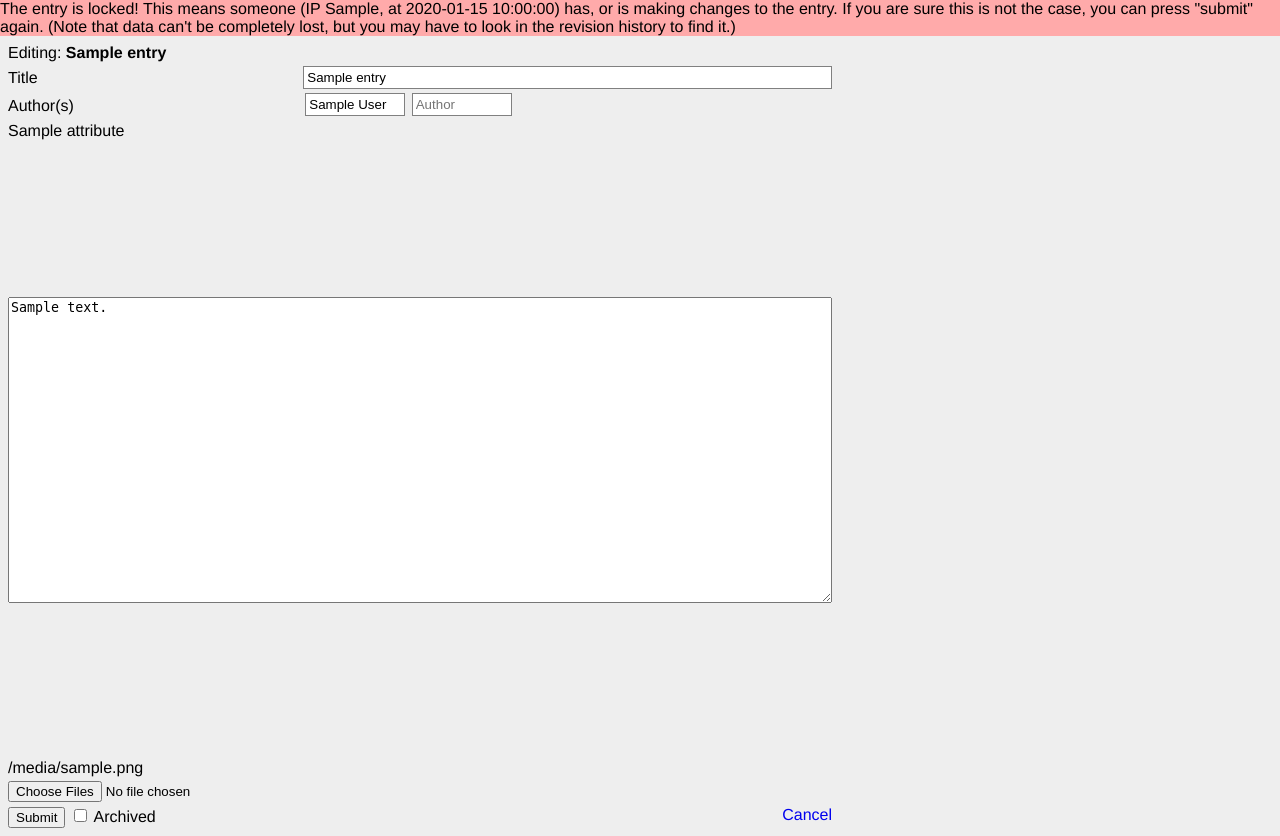
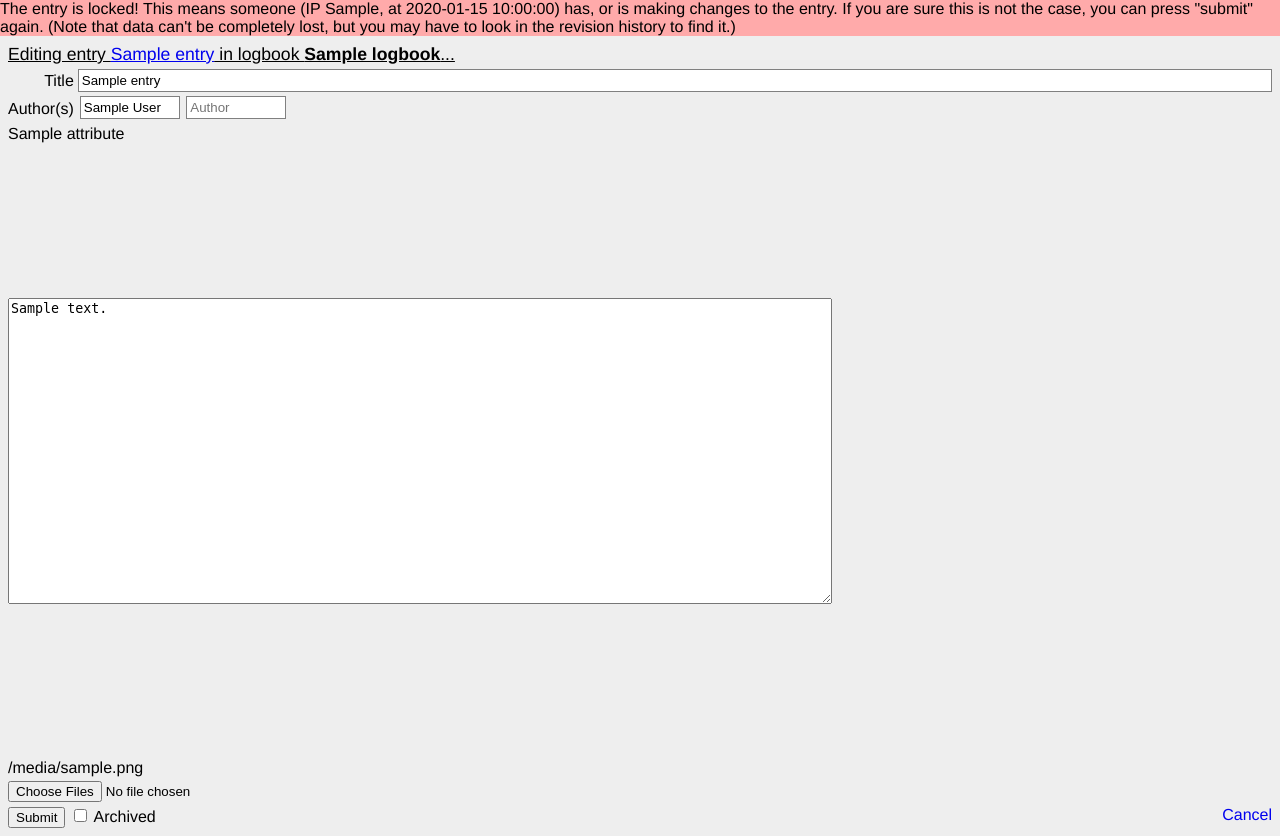
Before and after one commit to MaxIV-KitsControls/Elogy, a Python web app: template templates/edit_entry.jinja2 in a window 1280 px wide. Run offline with Jinja, Linux system fonts and the light colour scheme; the template is opened without the code that fills it: most values are stand-ins (such as "Sample title", 1, 10 or a date in 2020); some libraries are stand-ins or nearby versions.

Commit message:
Minor template tweaks

```diff
--- a/templates/edit_entry.jinja2
+++ b/templates/edit_entry.jinja2
@@ -16,6 +16,21 @@
      height: 100%;
      padding: 5px;
      margin: 0;
+ }
+
+
+ table tr.header {
+     font-size: 110%;
+     text-decoration: underline;
+ }
+
+ .label {
+     text-align: right;
+ }
+
+
+ .title .value {
+     width: 100%;
  }
 
  div.warning {
@@ -128,30 +143,34 @@
                 <td colspan="2">
                     {% if entry %}
                         <div class="entry">
-                            Editing: <b>{{ entry.title }}</b>
+                            Editing entry <a href="/entries/{{entry.id}}">{{ entry.title }}</a> in logbook <b>{{logbook.name}}</b>...
                         </div>
                     {% elif follows %}
                         <div class="entry">
-                            Followup to: <a href="/entries/{{follows.id}}">{{ follows.title }}</a>
+                            Making followup to entry <a href="/entries/{{follows.id}}">{{ follows.title }}</a> in logbook <b>{{logbook.name}}</b>...
                         </div>
                     {% else %}
                         <div class="entry">
-                            New entry
+                            Creating a new entry in logbook <b>{{logbook.name}}</b>...
                         </div>
                     {% endif %}
                 </td>
             </tr>
 
             <tr class="title">
-                <td for="title"> Title </td>
-                <td>
+                <td class="label">
+                    <label for="title"> Title </label>
+                </td>
+                <td class="value">
                     <input class="title" type="text" name="title"
                            value="{{ entry.title if entry else follows.title if follows else '' }}">
                 </td>
             </tr>
 
             <tr>
-                <td for="author">Author(s)</td>
+                <td>
+                    <label for="author">Author(s)</label>
+                </td>
                 <td>
                     <fieldset id="authors" class="authors">
                         {% if entry %}
@@ -172,12 +191,12 @@
             {% if logbook.attributes %}  {# may be null, perhaps this should be handled somewhere else #}
 
                 <tr>
-                    {% for attribute in logbook.attributes %}
-                        <td class="attribute" data-name="{{ attribute.name }}">
+                    <td colspan="2">
+                        {% for attribute in logbook.attributes %}
+                            <span class="attribute" data-name="{{ attribute.name }}">
                             {% if attribute.required %}*{% endif %}
                             {{attribute.name}}
-                        </td>
-                        <td>
+
                             {% if attribute.type == "text" %}
                                 <input type="text"
                                        name="attribute-{{ attribute.name }}"
@@ -205,15 +224,16 @@
                                     {% endfor %}
                                 </select>
                             {% endif %}
-                        </td>
+                        </span>
                     {% endfor %}
+                    </td>
                 </tr>
 
             {% endif %}
 
             <tr class="editor-container">
                 <td colspan="2">
-                    <textarea id="content" cols="100" rows="20" name="content">{{ (entry.content if entry else '') | safe }}</textarea>
+                    <textarea id="content" cols="100" rows="20" name="content">{{ (entry.content or '' if entry else '') | safe }}</textarea>
                 </td>
             </tr>
 
```
Also changed, not shown: templates/entry.jinja2 (+18 -5 lines), templates/index.jinja2 (+7 -5 lines), templates/logbook.jinja2 (+16 -7 lines).
